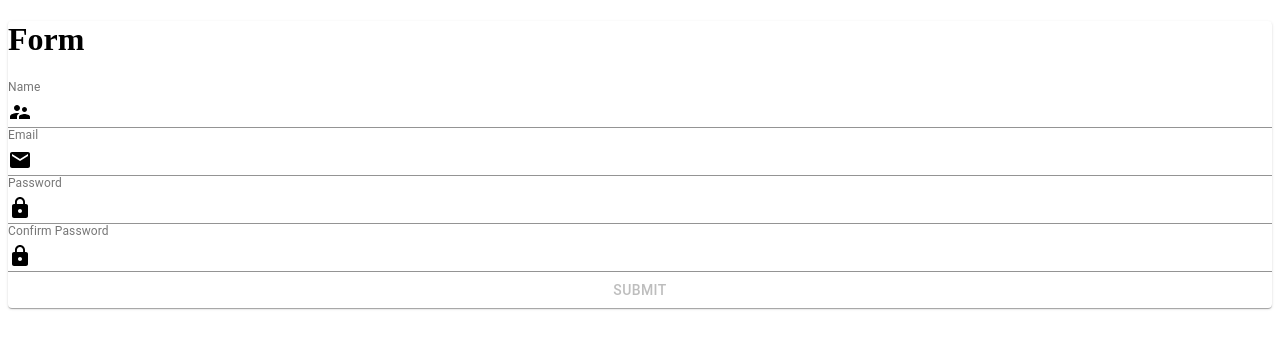
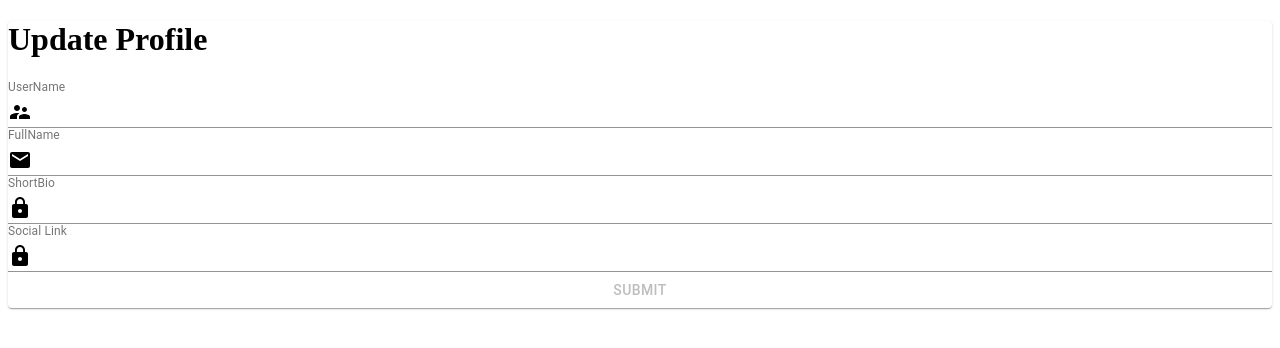
Before and after one commit to daxia07/mui-blog, a Gatsby site: page /update-profile in a window 1280 px wide. Built offline with nearby package versions, Linux system fonts and the light colour scheme; Gatsby itself is replaced by a stand-in of ours; no server answers; what auth0-js would draw is missing.

Commit message:
modify forms and adjust url

```diff
--- a/gatsby-node.js
+++ b/gatsby-node.js
@@ -83,7 +83,7 @@ exports.createPages = async ({ graphql, actions, reporter }) => {
   categories.forEach((cat, index) => {
     if (cat) {
       createPage({
-        path: `category/${cat}/`,
+        path: `${cat}/`,
         component: path.resolve("./src/templates/categoryPosts.js"),
         context: { category: cat },
       })
--- a/src/components/BlogBody.js
+++ b/src/components/BlogBody.js
@@ -14,7 +14,7 @@ const BlogBody = ({ post }) => {
       <img src={imgUrl} className={classes.featuredImage} alt={"feature"}/>
       <div style={{ position: `relative` }}>
         <div className={classes.postCategory}>
-          <GLink to={`/category/${category}/`} style={{ textDecoration: `none`, color: `#FFF` }}>{category}</GLink>
+          <GLink to={`/${category}/`} style={{ textDecoration: `none`, color: `#FFF` }}>{category}</GLink>
         </div>
         <article className={classes.articlePost}>
           <ReactMarkdown>
--- a/src/components/ProfileForm.js
+++ b/src/components/ProfileForm.js
@@ -8,7 +8,7 @@ import EmailIcon from "@material-ui/icons/Email"
 
 export const Form = props => {
   const {
-    values: { name, email, password, confirmPassword },
+    values: { userName, fullName, shortBio, socialLink },
     errors,
     touched,
     handleSubmit,
@@ -26,11 +26,11 @@ export const Form = props => {
   return (
     <form onSubmit={handleSubmit}>
       <TextField
-        name="name"
-        helperText={touched.name ? errors.name : ""}
-        error={Boolean(errors.name)}
-        label="Name"
-        value={name}
+        name="userName"
+        helperText={touched.userName ? errors.userName : ""}
+        error={Boolean(errors.userName)}
+        label="UserName"
+        value={userName}
         onChange={handleChange}
         fullWidth
         InputProps={{
@@ -41,14 +41,14 @@ export const Form = props => {
           ),
         }}
       />
-      <div>{Boolean(errors.name) ? errors.name : ""}</div>
+      <div>{Boolean(errors.userName) ? errors.userName : ""}</div>
       <TextField
-        name="email"
-        helperText={touched.email ? errors.email : ""}
-        error={Boolean(errors.email)}
-        label="Email"
+        name="fullName"
+        helperText={touched.fullName ? errors.fullName : ""}
+        error={Boolean(errors.fullName)}
+        label="FullName"
         fullWidth
-        value={email}
+        value={fullName}
         onChange={handleChange}
         InputProps={{
           startAdornment: (
@@ -58,15 +58,15 @@ export const Form = props => {
           ),
         }}
       />
-      <div>{Boolean(errors.email) ? errors.email : ""}</div>
+      <div>{Boolean(errors.fullName) ? errors.fullName : ""}</div>
       <TextField
-        name="password"
-        helperText={touched.password ? errors.password : ""}
-        error={Boolean(errors.password)}
-        label="Password"
+        name="shortBio"
+        helperText={touched.shortBio ? errors.shortBio : ""}
+        error={Boolean(errors.shortBio)}
+        label="ShortBio"
         fullWidth
-        type="password"
-        value={password}
+        type="shortBio"
+        value={shortBio}
         onChange={handleChange}
         InputProps={{
           startAdornment: (
@@ -76,15 +76,15 @@ export const Form = props => {
           ),
         }}
       />
-      <div>{errors.password}</div>
+      <div>{errors.shortBio}</div>
       <TextField
-        name="confirmPassword"
-        helperText={touched.confirmPassword ? errors.confirmPassword : ""}
-        error={Boolean(errors.confirmPassword)}
-        label="Confirm Password"
+        name="socialLink"
+        helperText={touched.socialLink ? errors.socialLink : ""}
+        error={Boolean(errors.socialLink)}
+        label="Social Link"
         fullWidth
-        type="password"
-        value={confirmPassword}
+        type="shortBio"
+        value={socialLink}
         onChange={handleChange}
         InputProps={{
           startAdornment: (
@@ -94,7 +94,7 @@ export const Form = props => {
           ),
         }}
       />
-      <div>{errors.confirmPassword}</div>
+      <div>{errors.socialLink}</div>
       <Button
         type="submit"
         fullWidth
--- a/src/components/profileEdit.js
+++ b/src/components/ProfileStyled.js
@@ -20,16 +20,13 @@ const styles = theme => ({
 })
 
 const validationSchema = Yup.object({
-  name: Yup.string("Enter a name").required("Name is required"),
-  email: Yup.string("Enter your email")
-    .email("Enter a valid email")
-    .required("Email is required"),
-  password: Yup.string("")
-    .min(8, "Password must contain atleast 8 characters")
-    .required("Enter your password"),
-  confirmPassword: Yup.string("Enter your password")
-    .required("Confirm your password")
-    .oneOf([Yup.ref("password")], "Password does not match"),
+  username: Yup.string("Enter a unique username").required("username is required"),
+  fullName: Yup.string("Enter your fullName")
+    .required("Full Name is required"),
+  ShortBio: Yup.string("")
+    .min(20, "Short bio must contain at least 20 characters")
+    .required("Enter your short bio"),
+  SocialLink: Yup.string("Enter your social link").url(),
 })
 
 class InputForm extends Component {
@@ -44,12 +41,12 @@ class InputForm extends Component {
 
   render() {
     const classes = this.props
-    const values = { name: "", email: "", confirmPassword: "", password: "" }
+    const values = { userName: "", fullName: "", shortBio: "", socialLink: "" }
     return (
       <React.Fragment>
         <div className={classes.container}>
           <Paper elevation={1} className={classes.paper}>
-            <h1>Form</h1>
+            <h1>Update Profile</h1>
             <Formik
               render={props => <Form {...props} />}
               initialValues={values}
--- a/src/layouts/AppTopBar.js
+++ b/src/layouts/AppTopBar.js
@@ -1,6 +1,5 @@
 import React from "react"
 import clsx from "clsx"
-import _ from "lodash"
 import { makeStyles, useTheme, fade } from "@material-ui/core/styles"
 import Drawer from "@material-ui/core/Drawer"
 import CssBaseline from "@material-ui/core/CssBaseline"
@@ -181,7 +180,7 @@ const AppTopBar = ({ siteTitle, main, isAuth }) => {
           </IconButton>
         </div>
         <Divider/>
-        {ListRenderer(CAT_BTNS, true, "/category/")}
+        {ListRenderer(CAT_BTNS, true, "/")}
         <Divider/>
         {ListRenderer(PAGES_BTNS, true)}
         <Divider/>
--- a/src/layouts/layout.js
+++ b/src/layouts/layout.js
@@ -8,7 +8,7 @@ import NavBar from "./NavBar"
 import useStyles from "../styles/style"
 import { JssProvider } from "react-jss"
 
-const Layout = ({ children, classPrefix }) => {
+const Layout = ({ children, classPrefix, items }) => {
   const generateClassName = createGenerateClassName({
     productionPrefix: classPrefix,
   })
@@ -28,7 +28,7 @@ const Layout = ({ children, classPrefix }) => {
       <React.Fragment>
         <CssBaseline/>
         <Container className={classes.container}>
-          <NavBar siteTitle={data.site.siteMetadata.title} main={children}/>
+          <NavBar siteTitle={data.site.siteMetadata.title} main={children} items={items}/>
         </Container>
         <Footer/>
       </React.Fragment>
--- a/src/pages/update-profile.js
+++ b/src/pages/update-profile.js
@@ -1,5 +1,5 @@
 import React from "react"
-import InputForm from "../components/profileEdit"
+import InputForm from "../components/ProfileStyled"
 
 
 const ProfileForm = () => {
--- a/src/utils/stringUtils.js
+++ b/src/utils/stringUtils.js
@@ -11,6 +11,6 @@ export const toLink = ele => {
   if (ele in ["Playground", `Portfolio`, "About"]) {
     return ele.toLowerCase()
   } else {
-    return `/category/${ele.toLowerCase()}/`
+    return `/${ele.toLowerCase()}/`
   }
 }
```
Also changed, not shown: src/assets/constants.js (+13 -5 lines), src/components/LogoutBtn.js (added, +19 -0 lines), src/layouts/NavBar.js (+7 -6 lines), src/pages/account.js (+12 -6 lines).
